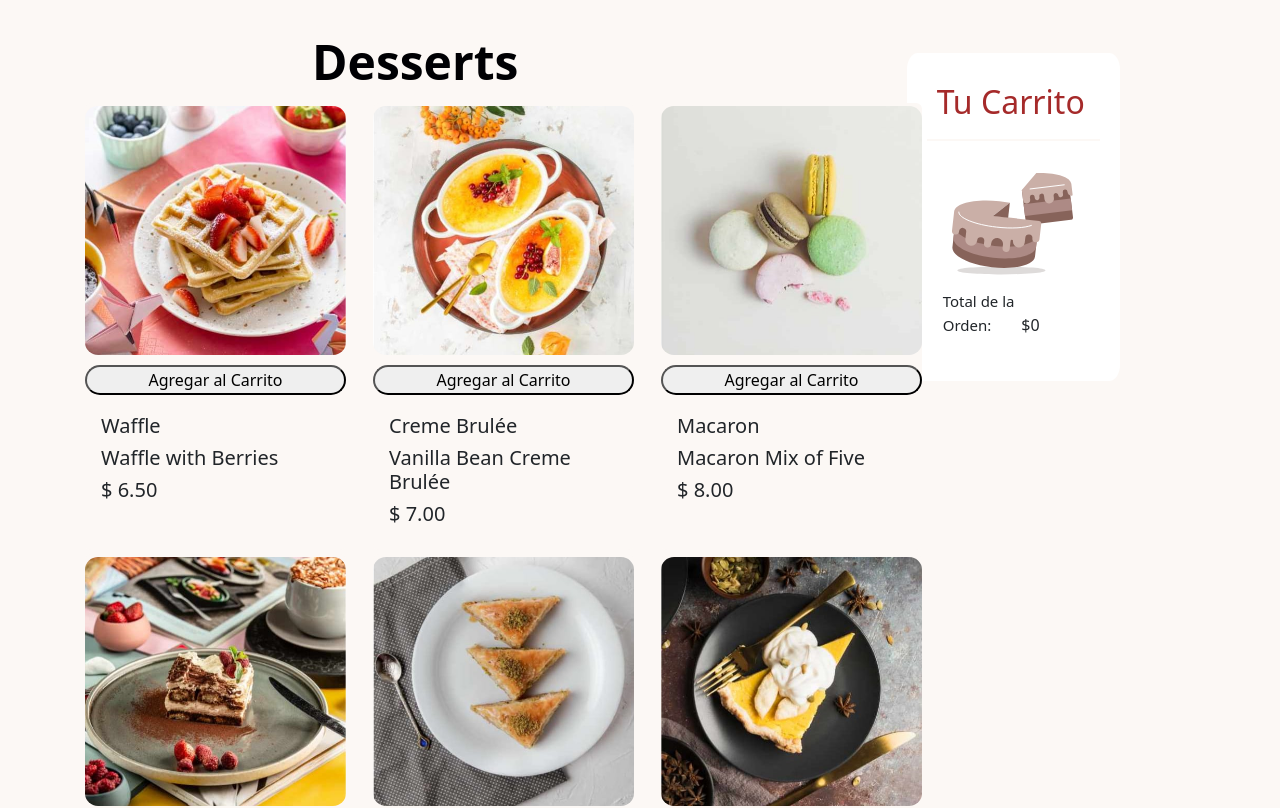
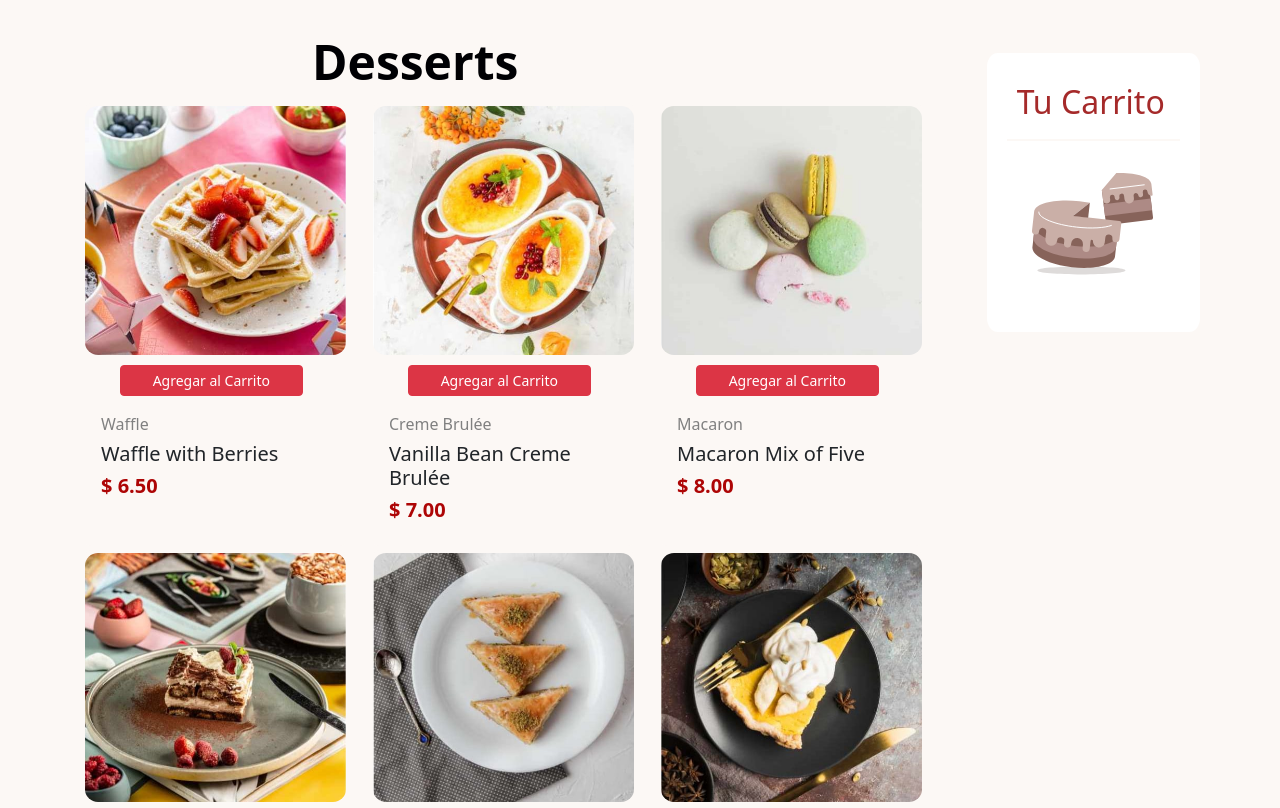
Before and after one commit to leolosso38/product-list-with-cart, a React (Vite) app: page / in a window 1280 px wide. Shown: the top 808 px of the page. Built offline with nearby package versions, Linux system fonts and the light colour scheme.

Commit message:
arreglos varios

```diff
--- a/src/components/Card.css
+++ b/src/components/Card.css
@@ -22,13 +22,14 @@
   background-color: rgba(252, 248, 245, 255);
 }
 
-.card-subtitle {
+.card-subtitulo {
   font-size: 1em;
   margin-bottom: 0.5em;
+  color: grey;
 }
 
-.card-price {
-  color: rgb(243, 11, 11);
+.card-precio {
+  color: rgb(173, 5, 5);
   font-weight: bold;
 }
 
@@ -40,8 +41,9 @@
 .btn-cart {
   display: flex;
   flex-wrap: wrap;
+  margin-left: 2.5em;
   border-radius: 60px;
-  width: 100%;
+  width: 70%;
   align-items: center;
   justify-content: center;
   margin-top: 10px;
--- a/src/components/Card.tsx
+++ b/src/components/Card.tsx
@@ -1,4 +1,4 @@
-import { useState, useEffect } from "react";
+import { useState } from "react";
 
 interface ICardProps {
   imagen: string;
@@ -15,48 +15,62 @@ function Card({ imagen, titulo, subtitulo, precio, onAddToCart }: ICardProps) {
   // Función para agregar al carrito
   const agregarAlCarrito = () => {
     setEnCarrito(true);
-    // Llamamos a `onAddToCart` fuera del ciclo de renderizado
     onAddToCart(cantidad);
+    // Llamada al callback para agregar al carrito
   };
 
   // Función para incrementar la cantidad
   const incrementar = () => {
-    setCantidad((cantidadActual) => {
-      const nuevaCantidad = cantidadActual + 1;
+    setCantidad((cantidad) => {
+      const nuevaCantidad = cantidad + 1;
+
+      console.log(nuevaCantidad);
       return nuevaCantidad;
     });
+    onAddToCart(cantidad);
+    // Llamamos a `onAddToCart` fuera de `setCantidad`
   };
 
   // Función para disminuir la cantidad de la tarjeta
   const disminuir = () => {
     setCantidad((cantidadActual) => {
-      const nuevaCantidad = Math.max(cantidadActual - 1, 1);
+      const nuevaCantidad = Math.max(cantidadActual - 2, 1);
+      console.log(nuevaCantidad);
       return nuevaCantidad;
     });
+    onAddToCart(cantidad - 1);
+    // Llamamos a `onAddToCart` fuera de `setCantidad`
+    if (cantidad > 1) {
+      onAddToCart(cantidad - 1);
+    } else {
+      setEnCarrito(false);
+    }
   };
-
-  // Llamamos a `onAddToCart` solo cuando la cantidad cambie
-  useEffect(() => {
-    if (enCarrito) {
-      onAddToCart(cantidad); // Actualiza el carrito con la nueva cantidad
-    }
-  }, [cantidad, enCarrito]); // Se ejecuta cuando `cantidad` cambie
 
   return (
     <div className="card">
       <img className="card-imagen" src={imagen} alt="producto" />
       {enCarrito ? (
         <div className="card-botones">
-          <button className="btn-cart-decremento" onClick={disminuir}>
+          <button
+            className="btn-cart-decremento btn btn-outline-danger btn-sm"
+            onClick={disminuir}
+          >
             -
           </button>
           <span>{cantidad}</span>
-          <button className="btn-cart-incremento" onClick={incrementar}>
+          <button
+            className="btn-cart-incremento btn btn-outline-danger btn-sm"
+            onClick={incrementar}
+          >
             +
           </button>
         </div>
       ) : (
-        <button className="btn-cart" onClick={agregarAlCarrito}>
+        <button
+          className="btn-cart  btn btn-danger btn-sm"
+          onClick={agregarAlCarrito}
+        >
           Agregar al Carrito
         </button>
       )}
--- a/src/components/Carrito.css
+++ b/src/components/Carrito.css
@@ -2,8 +2,8 @@
 .carrito-container {
   position: absolute; /* Fijo el carrito en la pantalla.*/
   top: 2.5em; /* Ajusto la distancia desde la parte superior de la pantalla */
-  right: 10em; /* Ajusto la distancia desde la parte derecha */
-  width: 30em; /* Ancho del carrito */
+  right: 5em; /* Ajusto la distancia desde la parte derecha */
+  width: 100%; /* Ancho del carrito */
   padding: 20px;
   background-color: rgba(255, 255, 255, 255);
   border: 10%;
@@ -23,7 +23,7 @@
   align-items: flex-start;
   justify-content: flex-start;
   width: 100%;
-  padding: 10px;
+
   margin-bottom: 10px;
 }
 
@@ -44,8 +44,12 @@
 .carrito-total,
 .carrito-precio {
   display: inline;
-  margin-right: 2em;
+  margin-right: 1em;
 }
 .carrito-total {
   font-size: 15px;
 }
+
+.carrito-cantidades {
+  display: inline;
+}
--- a/src/components/Carrito.tsx
+++ b/src/components/Carrito.tsx
@@ -28,6 +28,7 @@ function Carrito({ articulos, total, eliminarDelCarrito }: ICarritoProps) {
               <img src={imagenCarrito} alt="Imagen carrito vacío" />
             </div>
           ) : (
+            <div>
               <ul className="carrito-list list-group">
                 {articulos.map((articulo) => (
                   <li
@@ -36,15 +37,18 @@ function Carrito({ articulos, total, eliminarDelCarrito }: ICarritoProps) {
                   >
                     <div>
                       <strong>{articulo.titulo}</strong>
-                    <div>{articulo.cantidad}X</div>
+                      <div>
+                        {articulo.cantidad} &times; @
+                        {articulo.precio.toFixed(2)}
                       </div>
-                  <span className="carrito badge bg-primary rounded-pill">
+                    </div>
+                    <span className="carrito badge bg-secondary rounded-pill">
                       ${articulo.precio * articulo.cantidad}
                     </span>
 
                     {/* Botón para eliminar el artículo */}
                     <button
-                    className="btn btn-danger btn-sm"
+                      className="btn btn-outline-danger btn-sm"
                       onClick={() => eliminarDelCarrito(articulo.id)}
                       style={{ marginLeft: "10px", fontSize: "16px" }}
                     >
@@ -53,11 +57,12 @@ function Carrito({ articulos, total, eliminarDelCarrito }: ICarritoProps) {
                   </li>
                 ))}
               </ul>
-          )}
               <div className="carrito-contenedor-total">
                 <h3 className="carrito-total mt-3">Total de la Orden:</h3>
-            <p className="carrito-precio">${total.toFixed(0)}</p>
+                <p className="carrito-precio">${total.toFixed(2)}</p>
               </div>
+            </div>
+          )}
         </div>
       </div>
     </div>
--- a/src/components/ParentComponent.tsx
+++ b/src/components/ParentComponent.tsx
@@ -12,10 +12,11 @@ interface ArticuloCarrito {
 }
 
 function ComponentePrincipal() {
+  // Estado para almacenar los artículos en el carrito y el total
   const [articulosCarrito, setArticulosCarrito] = useState<ArticuloCarrito[]>(
     []
-  );
-  const [total, setTotal] = useState<number>(0); // Total inicializado a 0
+  ); // Lista de artículos en el carrito
+  const [total, setTotal] = useState<number>(0); // Total acumulado de la compra
 
   // Función para agregar un artículo al carrito
   const agregarAlCarrito = (
@@ -23,28 +24,41 @@ function ComponentePrincipal() {
     cantidad: number
   ) => {
     setArticulosCarrito((prev) => {
-      // Verificar si el artículo ya está en el carrito
       const articuloExistente = prev.find((item) => item.id === articulo.id);
-      const nuevaCantidad = articuloExistente
-        ? articuloExistente.cantidad + cantidad
-        : cantidad;
 
-      // Calcular el nuevo total correctamente
-      const nuevoTotal = prev.reduce(
-        (acumulador, articuloCarrito) =>
-          acumulador + articuloCarrito.precio * articuloCarrito.cantidad,
-        0
-      );
-      setTotal(nuevoTotal);
+      // Si el artículo ya existe, actualizamos la cantidad y recalculamos el total
+      if (articuloExistente) {
+        // Actualizamos la cantidad del artículo
+        const nuevaCantidad = articuloExistente.cantidad + cantidad;
 
-      // Si el artículo ya está en el carrito, actualizar la cantidad
-      if (articuloExistente) {
-        return prev.map((item) =>
+        // Actualizamos el carrito y recalculamos el total
+        const nuevosArticulos = prev.map((item) =>
           item.id === articulo.id ? { ...item, cantidad: nuevaCantidad } : item
         );
+
+        // Recalculamos el total basado en la cantidad de items
+        const nuevoTotal = nuevosArticulos.reduce(
+          (acumulador, item) => acumulador + item.precio * item.cantidad,
+          0
+        );
+        setTotal(nuevoTotal);
+
+        return nuevosArticulos;
       } else {
-        // Si no está, agregarlo al carrito
-        return [...prev, { ...articulo, cantidad: nuevaCantidad }];
+        // Si el artículo no existe, lo agregamos al carrito
+        const nuevosArticulos = [...prev, { ...articulo, cantidad }];
+
+        // Recalculamos el total en el carrito
+        const nuevoTotal =
+          prev.reduce(
+            (acumulador, item) => acumulador + item.precio * item.cantidad,
+            0
+          ) +
+          articulo.precio * cantidad;
+
+        setTotal(nuevoTotal);
+
+        return nuevosArticulos;
       }
     });
   };
@@ -52,24 +66,26 @@ function ComponentePrincipal() {
   // Función para eliminar un artículo del carrito
   const eliminarDelCarrito = (id: number) => {
     setArticulosCarrito((prev) => {
+      // Filtramos el artículo que queremos eliminar
       const articulosActualizados = prev.filter(
         (articuloCarrito) => articuloCarrito.id !== id
       );
 
-      // Recalcular el total basado en los artículos restantes
+      // Recalculamos el total basado en los artículos restantes
       const nuevoTotal = articulosActualizados.reduce(
         (acumulador, articulo) =>
           acumulador + articulo.precio * articulo.cantidad,
         0
       );
 
-      setTotal(nuevoTotal);
+      setTotal(nuevoTotal); // Actualizamos el total
       return articulosActualizados;
     });
   };
 
   return (
     <div className="container">
+      {/* Renderizamos el carrito de compras */}
       <Carrito
         articulos={articulosCarrito}
         total={total}
@@ -78,6 +94,7 @@ function ComponentePrincipal() {
       <div className="row">
         {productos.map((producto) => (
           <div key={producto.id} className="card-contenedor col-md-3 mb-1">
+            {/* Renderizamos las tarjetas de productos */}
             <Card
               imagen={producto.src}
               titulo={producto.titulo}
```
Lines whose indentation alone changed are shown as unchanged.
